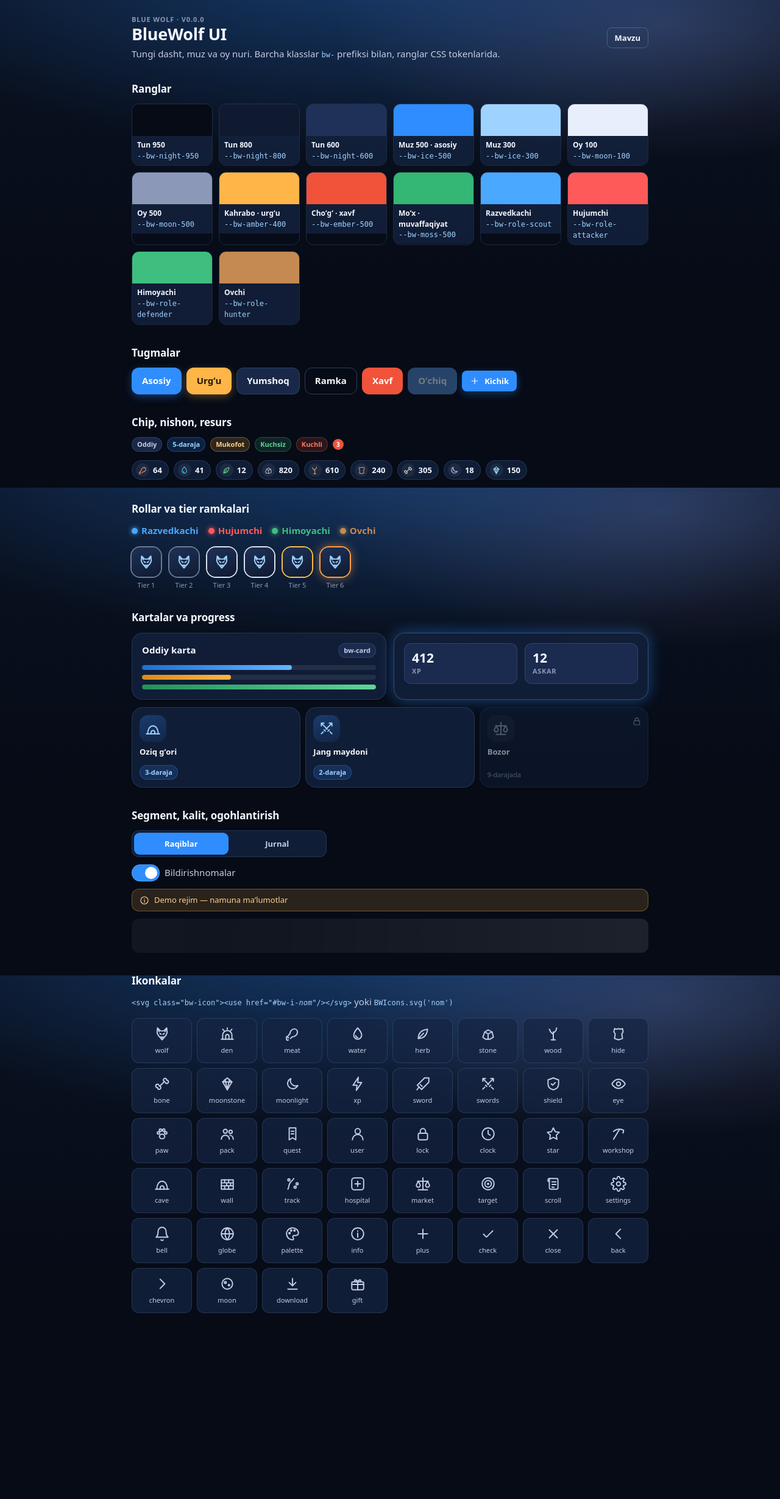
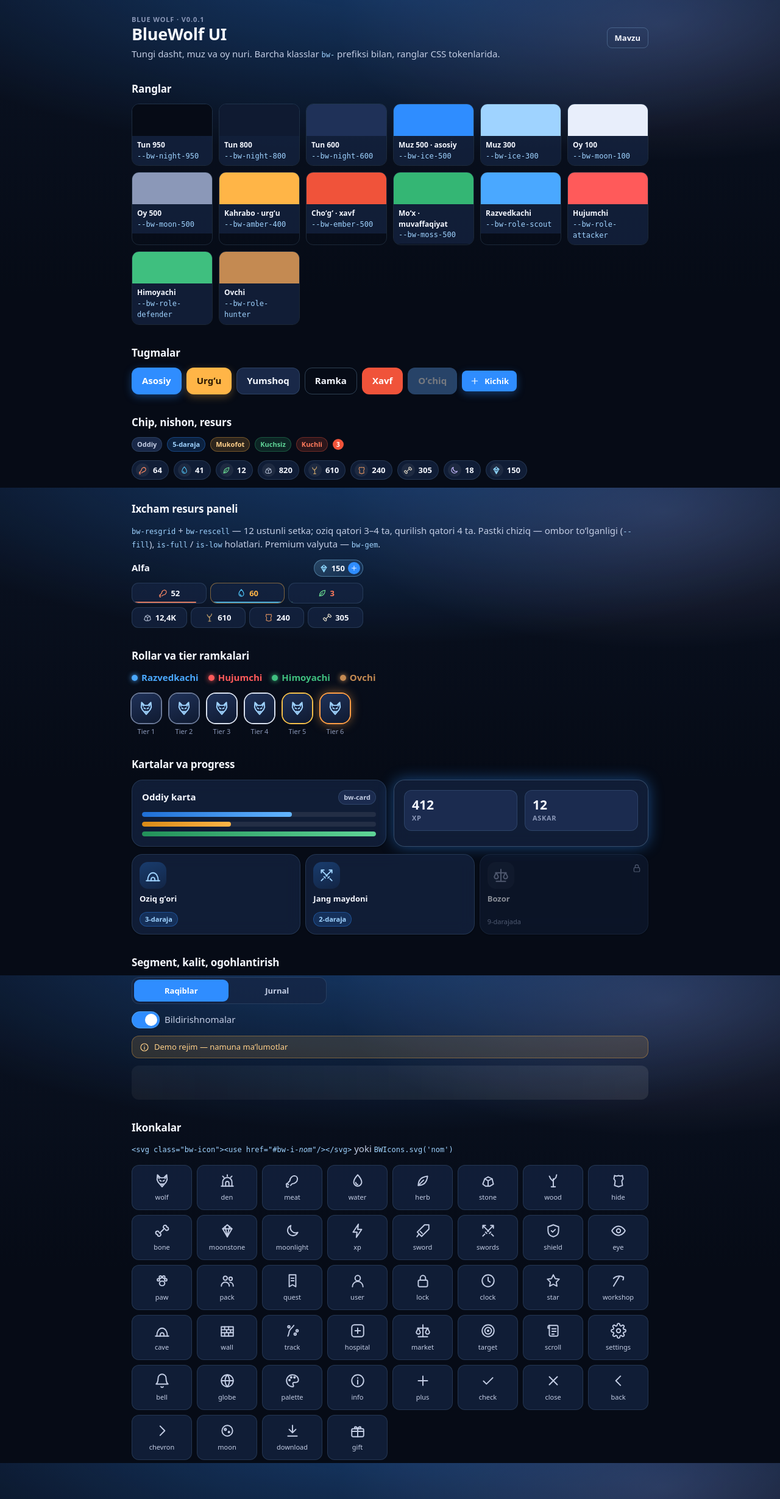
Before and after one commit to xalilovshahobiddin-gif/studious-meme, a Laravel app: page /ui/index.html in a window 1280 px wide. Shown: the whole page at 61% size. Before the commit the page ends 2154 px from the top, so only its background shows below. Run offline with Laravel 12, Linux system fonts and the light colour scheme.

Commit message:
Blue Wolf v0.0.1: ixcham resurs paneli va resurs maʼlumot oynasi
- Resurslar 2 qatorda: oziq (ombor toʻlganligi chizigʻi bilan) va qurilish; qisqa raqamlar (12,4K)
- Oy toshi yuqori qatorga (bw-gem)
- Resurs ustiga bosganda: miqdor/sigʻim, ishlab chiqarish yoki sarf, necha kunga yetadi,
  qayerdan keladi, nimaga kerak va tegishli amal tugmasi
- BlueWolf UI: bw-resgrid, bw-rescell, bw-gem, bw-resinfo
- game.js yordamchilari va JS testlari; versiya 0.0.1, CHANGELOG

Co-Authored-By: Claude Opus 5.5 <noreply@anthropic.com>
Claude-Session: https://claude.ai/code/session_014DHtibjv86AYXcpEPUVWXf

```diff
--- a/bluewolf/app/Services/PlayerService.php
+++ b/bluewolf/app/Services/PlayerService.php
@@ -9,7 +9,7 @@ use Illuminate\Support\Facades\DB;
 
 /**
  * Oʻyinchini Telegram foydalanuvchisidan topish/yaratish va holat snapshotini yigʻish.
- * v0.0.0: resurs hisobi (accrual), navbatlar va yurishlar hali yoʻq — faqat skelet.
+ * v0.0.x: resurs hisobi (accrual), navbatlar va yurishlar hali yoʻq — faqat skelet.
  */
 class PlayerService
 {
--- a/bluewolf/config/bluewolf.php
+++ b/bluewolf/config/bluewolf.php
@@ -5,7 +5,7 @@ return [
     /*
     | Ilova versiyasi. Klient X-Client-Version bilan solishtiradi.
     */
-    'version' => '0.0.0',
+    'version' => '0.0.1',
 
     /*
     | Telegram bot tokeni (@BotFather). initData imzosi shu bilan tekshiriladi.
--- a/bluewolf/public/js/api.js
+++ b/bluewolf/public/js/api.js
@@ -5,7 +5,7 @@
 (function () {
   "use strict";
 
-  var VERSION = "0.0.0";
+  var VERSION = "0.0.1";
   var tg = window.Telegram && window.Telegram.WebApp;
   var initData = tg && tg.initData ? tg.initData : "";
 
--- a/bluewolf/public/js/demo-data.js
+++ b/bluewolf/public/js/demo-data.js
@@ -1,9 +1,9 @@
-/* Blue Wolf — demo maʼlumotlar (v0.0.0).
+/* Blue Wolf — demo maʼlumotlar (v0.0.1).
    Server topilmaganda (GitHub Pages, oddiy brauzer) ilova shu bilan ochiladi.
    Raqamlar GDD dagi 5-darajali oʻyinchiga mos namuna. */
 window.BW_DEMO = {
   player: { id: 0, name: "Alfa", username: "demo", lang: "uz", level: 5, xp: 412, tutorial_step: 20 },
-  resources: { meat: 64, water: 41, herb: 12, moonlight: 0, stone: 820, wood: 610, hide: 240, bone: 305, moonstone: 0 },
+  resources: { meat: 52, water: 41, herb: 12, moonlight: 0, stone: 820, wood: 610, hide: 240, bone: 305, moonstone: 0 },
   buildings: [
     { type: "den", level: 5 }, { type: "food_cave", level: 3 }, { type: "workshop", level: 4 },
     { type: "hunt_path", level: 2 }, { type: "battle_ground", level: 2 }, { type: "scout_rock", level: 1 },
--- a/bluewolf/public/ui/bluewolf-ui.css
+++ b/bluewolf/public/ui/bluewolf-ui.css
@@ -1,6 +1,6 @@
 /* ==========================================================================
    BlueWolf UI — Blue Wolf oʻyini uchun dizayn tizimi
-   v0.0.0
+   v0.0.1
 
    Tuzilishi:
      1. Tokenlar (palitra, semantik ranglar, rol va tier ranglari, shrift, oraliq, radius, soya, harakat)
@@ -256,6 +256,59 @@ button { font: inherit; color: inherit; }
 .bw-res--moonstone .bw-res__dot { color: var(--bw-res-moonstone); }
 [data-bw-theme="light"] .bw-res--bone .bw-res__dot { color: #a08b5c; }
 
+/* Ixcham resurs paneli (v0.0.1): 12 ustunli setka — oziq qatori 3 yoki 4 ta, qurilish qatori 4 ta */
+.bw-resgrid { display: grid; grid-template-columns: repeat(12, minmax(0, 1fr)); gap: 6px; }
+.bw-rescell {
+  --bw-rc: var(--bw-text-2);
+  position: relative; overflow: hidden; grid-column: span 3;
+  display: flex; align-items: center; justify-content: center; gap: 5px;
+  height: 34px; padding: 0 6px; border-radius: 11px;
+  background: var(--bw-surface); border: 1px solid var(--bw-border);
+  cursor: pointer; transition: transform var(--bw-fast) var(--bw-ease), border-color var(--bw-fast), background var(--bw-fast);
+}
+.bw-rescell--wide { grid-column: span 4; }
+.bw-rescell:hover { border-color: var(--bw-border-2); }
+.bw-rescell:active { transform: scale(.95); }
+.bw-rescell .bw-icon { width: 16px; height: 16px; color: var(--bw-rc); }
+.bw-rescell__val { font: 750 13px/1 var(--bw-font-num); font-variant-numeric: tabular-nums; letter-spacing: -.01em; white-space: nowrap; }
+.bw-rescell__fill { position: absolute; left: 0; bottom: 0; height: 2px; width: calc(var(--fill, 0) * 100%); background: var(--bw-rc); opacity: .85; border-radius: 0 2px 2px 0; transition: width var(--bw-med) var(--bw-ease); }
+.bw-rescell.is-full { border-color: rgba(255, 181, 71, .45); }
+.bw-rescell.is-full .bw-rescell__val { color: var(--bw-accent); }
+.bw-rescell.is-low .bw-rescell__val { color: var(--bw-ember-400); }
+[data-bw-theme="light"] .bw-rescell.is-low .bw-rescell__val { color: #b8321d; }
+.bw-rescell--meat { --bw-rc: var(--bw-res-meat); }
+.bw-rescell--water { --bw-rc: var(--bw-res-water); }
+.bw-rescell--herb { --bw-rc: var(--bw-res-herb); }
+.bw-rescell--moonlight { --bw-rc: var(--bw-res-moonlight); }
+.bw-rescell--stone { --bw-rc: var(--bw-res-stone); }
+.bw-rescell--wood { --bw-rc: var(--bw-res-wood); }
+.bw-rescell--hide { --bw-rc: var(--bw-res-hide); }
+.bw-rescell--bone { --bw-rc: var(--bw-res-bone); }
+[data-bw-theme="light"] .bw-rescell--bone { --bw-rc: #a08b5c; }
+[data-bw-theme="light"] .bw-rescell--stone { --bw-rc: #6d7891; }
+
+/* Premium valyuta tugmasi (oy toshi) */
+.bw-gem {
+  display: inline-flex; align-items: center; gap: 5px; height: 28px; padding: 0 4px 0 8px;
+  border-radius: var(--bw-r-full); cursor: pointer;
+  background: linear-gradient(135deg, rgba(143, 216, 255, .2), rgba(47, 141, 255, .12));
+  border: 1px solid rgba(143, 216, 255, .4); color: var(--bw-text);
+  font: 750 13px/1 var(--bw-font-num); font-variant-numeric: tabular-nums;
+}
+.bw-gem > .bw-icon { width: 15px; height: 15px; color: var(--bw-res-moonstone); }
+.bw-gem__plus { width: 20px; height: 20px; border-radius: 50%; display: grid; place-items: center; background: var(--bw-primary); color: #fff; }
+.bw-gem__plus .bw-icon { width: 12px; height: 12px; }
+[data-bw-theme="light"] .bw-gem > .bw-icon { color: var(--bw-ice-600); }
+
+/* Resurs maʼlumot oynasi */
+.bw-resinfo__head { display: flex; align-items: center; gap: 14px; }
+.bw-resinfo__icon { width: 56px; height: 56px; flex: none; border-radius: 18px; display: grid; place-items: center; color: var(--bw-rc); background: color-mix(in srgb, var(--bw-rc) 16%, transparent); border: 1px solid color-mix(in srgb, var(--bw-rc) 35%, transparent); }
+.bw-resinfo__icon .bw-icon { width: 28px; height: 28px; }
+.bw-resinfo__amount { font: 800 28px/1.1 var(--bw-font-num); font-variant-numeric: tabular-nums; }
+.bw-resinfo__list { margin: 6px 0 0; padding: 0; list-style: none; display: flex; flex-direction: column; gap: 6px; }
+.bw-resinfo__list li { display: flex; gap: 8px; font-size: var(--bw-fs-sm); color: var(--bw-text-2); }
+.bw-resinfo__list li::before { content: ""; flex: none; width: 6px; height: 6px; margin-top: 7px; border-radius: 50%; background: var(--bw-rc); }
+
 /* Progress */
 .bw-progress { height: 8px; border-radius: var(--bw-r-full); background: rgba(255, 255, 255, .08); overflow: hidden; }
 [data-bw-theme="light"] .bw-progress { background: rgba(23, 85, 166, .1); }
--- a/bluewolf/public/ui/index.html
+++ b/bluewolf/public/ui/index.html
@@ -5,7 +5,7 @@
   <meta name="viewport" content="width=device-width, initial-scale=1, viewport-fit=cover">
   <title>BlueWolf UI — dizayn tizimi</title>
   <link rel="icon" href="../icons/icon.svg" type="image/svg+xml">
-  <link rel="stylesheet" href="bluewolf-ui.css?v=0.0.0">
+  <link rel="stylesheet" href="bluewolf-ui.css?v=0.0.1">
   <style>
     .kit { max-width: 880px; margin: 0 auto; padding: 24px 16px 64px; }
     .kit section { margin-top: 36px; }
@@ -24,7 +24,7 @@
   <main class="kit">
     <div class="bw-between">
       <div>
-        <div class="bw-eyebrow">Blue Wolf · v0.0.0</div>
+        <div class="bw-eyebrow">Blue Wolf · v0.0.1</div>
         <h1 class="bw-h1">BlueWolf UI</h1>
         <p class="bw-muted" style="margin:6px 0 0">Tungi dasht, muz va oy nuri. Barcha klasslar <code>bw-</code> prefiksi bilan, ranglar CSS tokenlarida.</p>
       </div>
@@ -57,6 +57,16 @@
         <span class="bw-chip bw-chip--danger">Kuchli</span><span class="bw-badge">3</span>
       </div>
       <div class="bw-res-bar" id="res" style="margin-top:12px"></div>
+    </section>
+
+    <section>
+      <h2 class="bw-h3">Ixcham resurs paneli</h2>
+      <p class="bw-muted" style="margin-top:0"><code>bw-resgrid</code> + <code>bw-rescell</code> — 12 ustunli setka; oziq qatori 3–4 ta, qurilish qatori 4 ta. Pastki chiziq — ombor toʻlganligi (<code>--fill</code>), <code>is-full</code> / <code>is-low</code> holatlari. Premium valyuta — <code>bw-gem</code>.</p>
+      <div style="max-width:380px">
+        <div class="bw-between" style="margin-bottom:10px"><strong>Alfa</strong>
+          <button class="bw-gem" type="button"><svg class="bw-icon"><use href="#bw-i-moonstone"/></svg>150<span class="bw-gem__plus"><svg class="bw-icon"><use href="#bw-i-plus"/></svg></span></button></div>
+        <div class="bw-resgrid" id="resgrid"></div>
+      </div>
     </section>
 
     <section>
@@ -108,7 +118,7 @@
     </section>
   </main>
 
-  <script src="bluewolf-icons.js?v=0.0.0"></script>
+  <script src="bluewolf-icons.js?v=0.0.1"></script>
   <script>
     (function () {
       var sw = [
@@ -124,6 +134,13 @@
       document.getElementById("res").innerHTML = res.map(function (r) {
         return '<span class="bw-res bw-res--' + r[0] + '"><span class="bw-res__dot">' + BWIcons.svg(r[0]) + '</span><span class="bw-num">' + r[1] + "</span></span>";
       }).join("");
+      var cells = [["meat", "52", .87, "wide"], ["water", "60", 1, "wide full"], ["herb", "3", .05, "wide low"],
+        ["stone", "12,4K"], ["wood", "610"], ["hide", "240"], ["bone", "305"]];
+      document.getElementById("resgrid").innerHTML = cells.map(function (c) {
+        var mods = (c[3] || "").split(" ").filter(Boolean).map(function (m) { return m === "wide" ? " bw-rescell--wide" : " is-" + m; }).join("");
+        return '<button class="bw-rescell bw-rescell--' + c[0] + mods + '" type="button">' + BWIcons.svg(c[0]) + '<span class="bw-rescell__val">' + c[1] + "</span>" +
+          (c[2] != null ? '<i class="bw-rescell__fill" style="--fill:' + c[2] + '"></i>' : "") + "</button>";
+      }).join("");
       document.getElementById("tiers").innerHTML = [1, 2, 3, 4, 5, 6].map(function (t) {
         return '<div style="text-align:center"><span class="bw-avatar bw-tier-' + t + '">' + BWIcons.svg("wolf", "bw-icon--lg") + '</span><div class="bw-faint" style="font-size:11px;margin-top:6px">Tier ' + t + "</div></div>";
       }).join("");
--- a/bluewolf/routes/api.php
+++ b/bluewolf/routes/api.php
@@ -7,7 +7,7 @@ use Illuminate\Support\Facades\Route;
 
 /*
 | Blue Wolf API v1 — docs/blue_wolf/blue_wolf_api.md
-| v0.0.0: faqat skelet endpointlari. Qolganlari bosqichma-bosqich qoʻshiladi.
+| v0.0.x: faqat skelet endpointlari. Qolganlari bosqichma-bosqich qoʻshiladi.
 */
 Route::prefix('v1')->group(function () {
     Route::get('ping', [MetaController::class, 'ping']);
```
Also changed, not shown: bluewolf/public/index.html (+16 -10 lines), bluewolf/public/js/game.js (+52 -10 lines), bluewolf/public/sw.js (+4 -4 lines), bluewolf/tests/Feature/ApiTest.php (+1 -1 lines), bluewolf/tests/js/game.test.js (+27 -0 lines), README.md, bluewolf/CHANGELOG.md (added), bluewolf/README.md, bluewolf/public/css/app.css, bluewolf/public/js/app.js.
